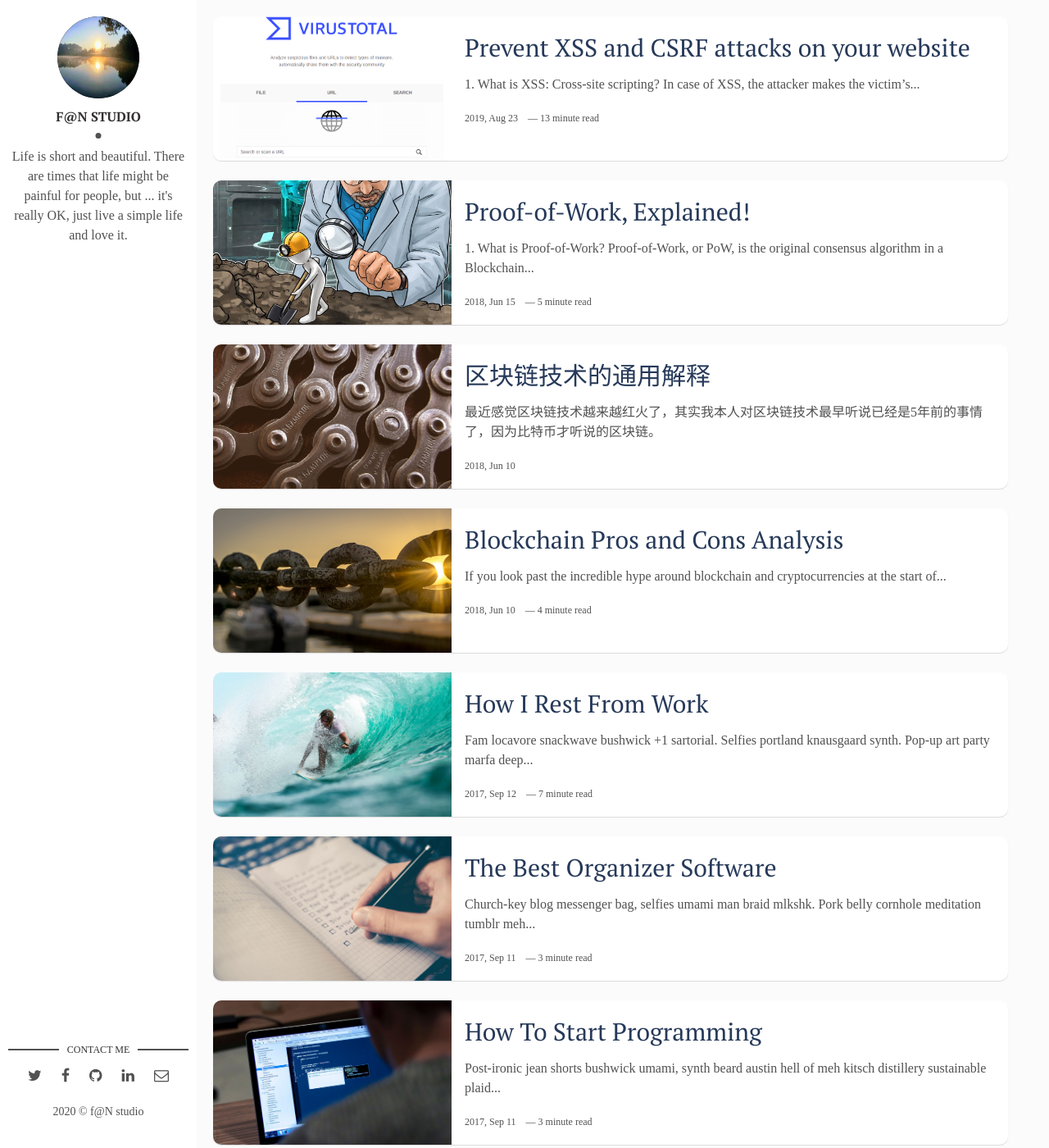
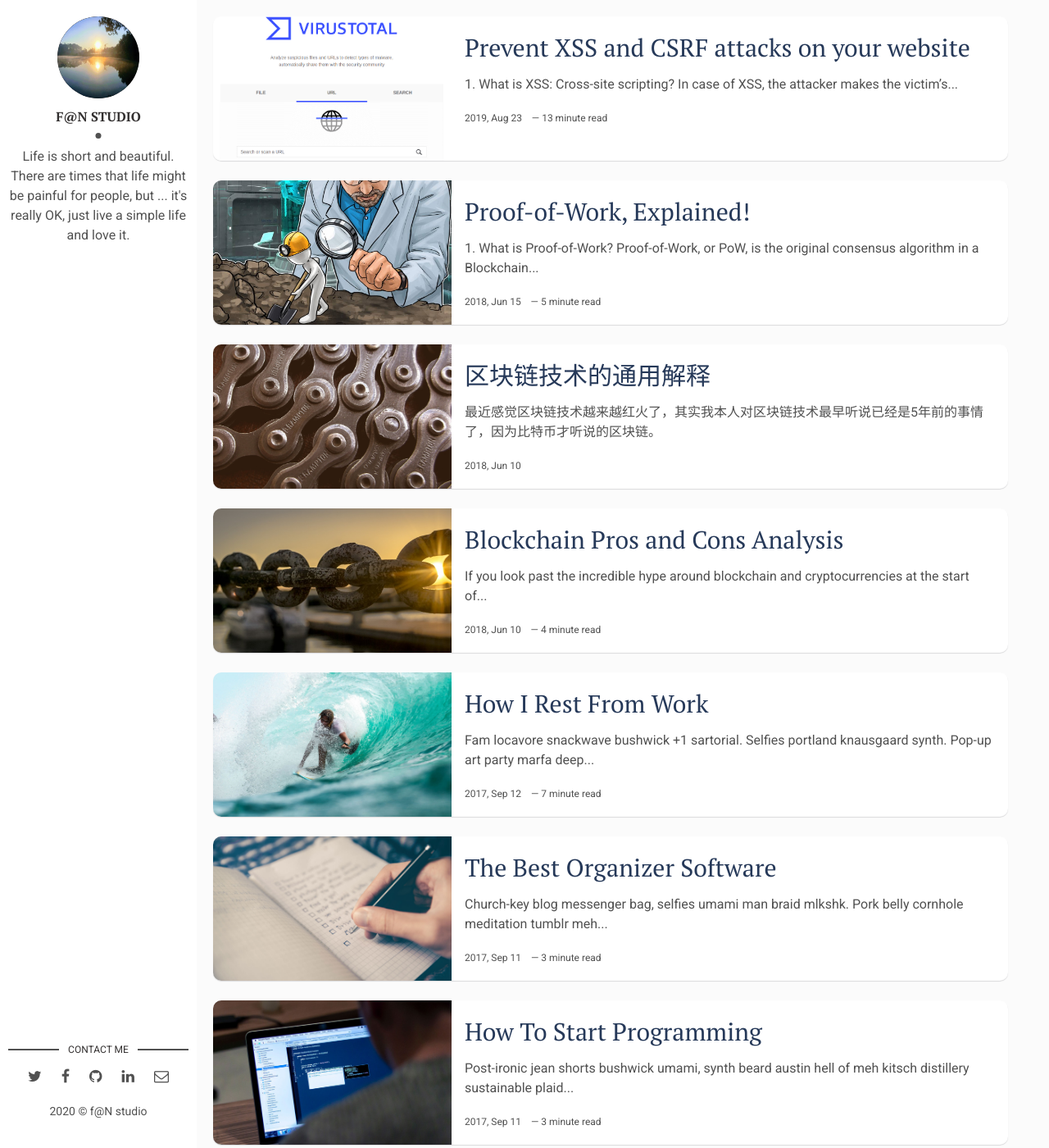
Before and after one commit to wowfrank/wowfrank.github.io, a Jekyll site: the page built from index.html, in a window 1280 px wide and 1400 px high. Shown: the whole window at 82% size. Built offline with Jekyll 4.4.1, drawn with Linux system fonts in a browser that asks for light colours; some web fonts are replaced; the list of posts is cut into pages by our own code.

Commit message:
Update main.css

```diff
--- a/assets/css/main.css
+++ b/assets/css/main.css
@@ -775,7 +775,6 @@ html {
 body {
   /*font-family: 'Lato', sans-serif;*/
   font-family: 'Roboto', sans-serif;
-  font-family: 'ZCOOL QingKe HuangYou', cursive;
   color: #515151;
   background-color: #fbfbfb;
   margin: 0;
```
